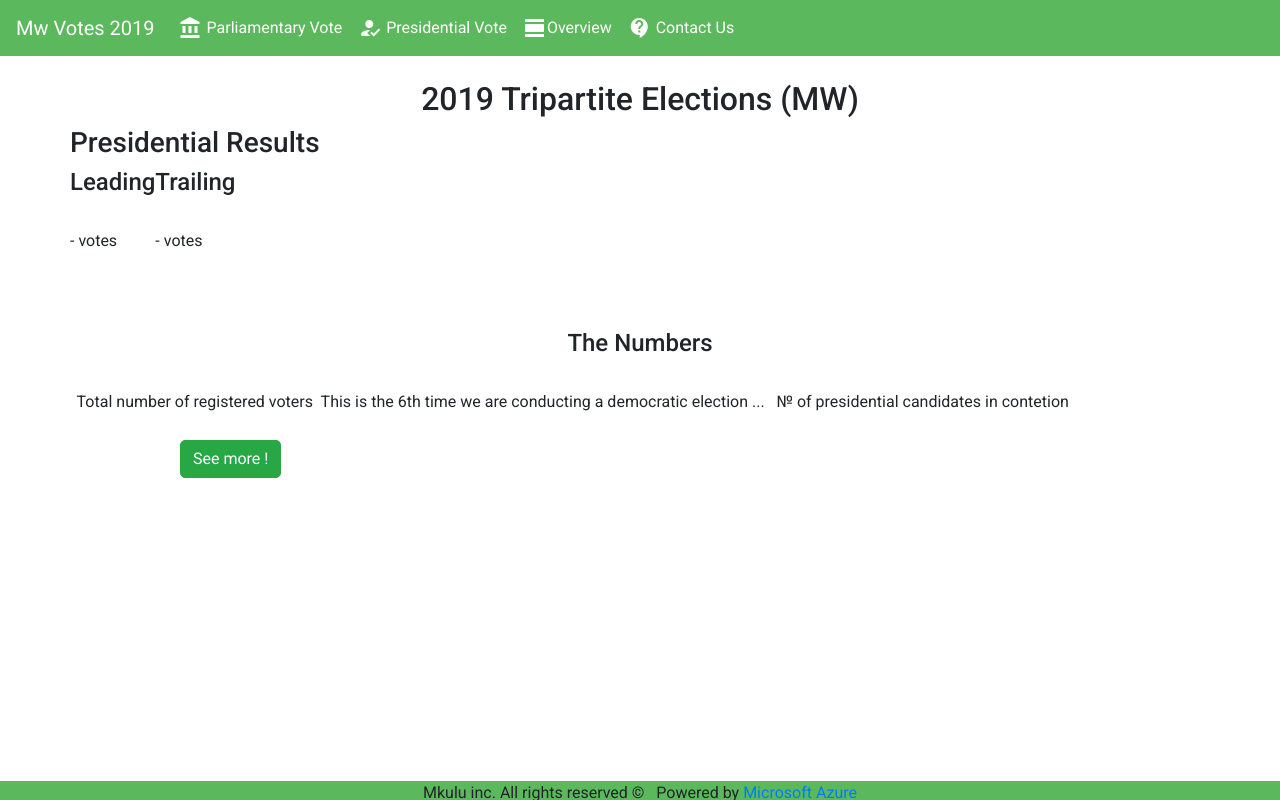
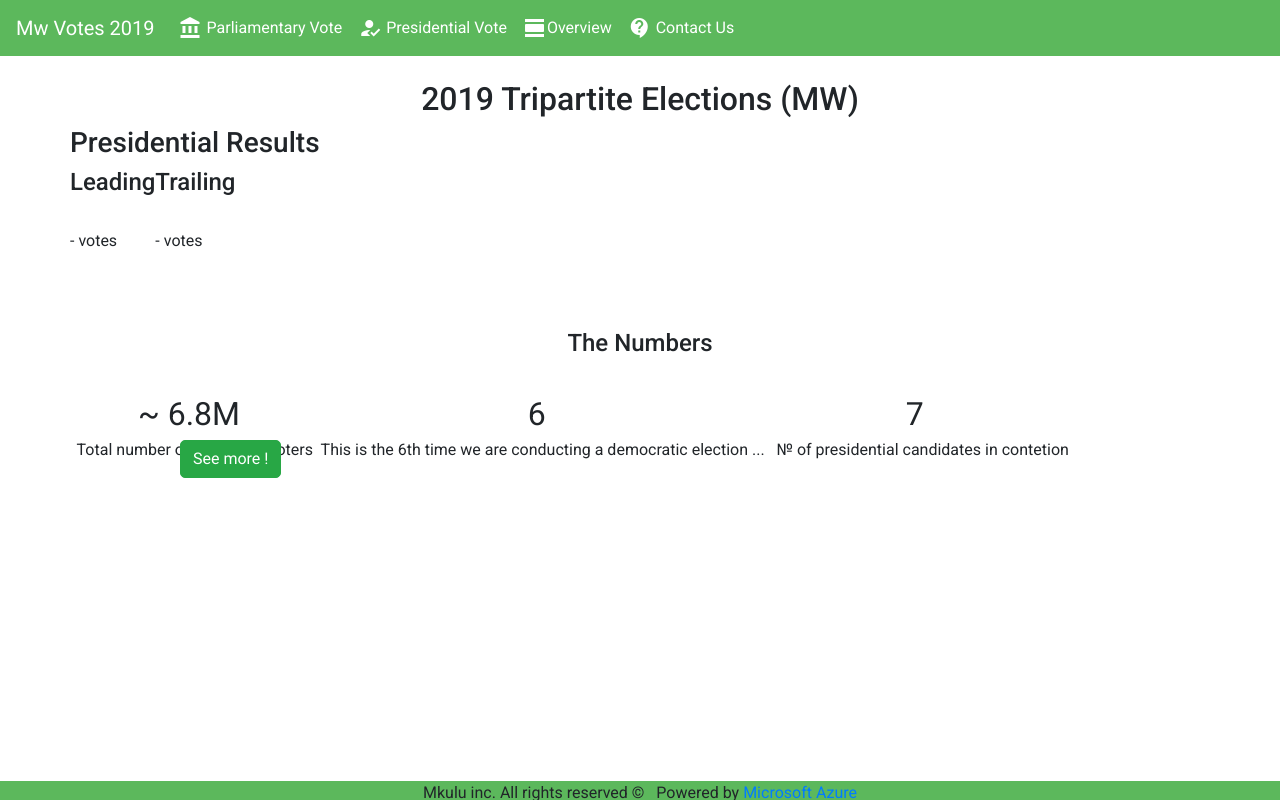
Before and after one commit to Mwiku/MwVotesGui, an Angular app: page /#/index in a window 1280 px wide. Built offline with nearby package versions, Linux system fonts and the light colour scheme; no server answers.

Commit message:
Add variables to code to fix build error in devops

```diff
--- a/src/app/components/home/home.component.ts
+++ b/src/app/components/home/home.component.ts
@@ -9,6 +9,20 @@ import { PresidentialVoteService } from '../../services/presidential-vote.servic
 export class HomeComponent implements OnInit {
 
   public presidentialVoteResults;
+  public totalRegisteredVoters = '~ 6.8M';
+  public leadingPartyVotes: number;
+  public trailingPartyVotes: number;
+    public numberOfPresidentilCandidates = 7;
+
+    public leadingPartyName: string;
+    public leadingPartyColor: string;
+
+    public trailingPartyName: string;
+    public trailingPartyColor: string;
+
+    public totalVotes = 6;
+
+    public voterPercentage: number;
   dateToday = Date.now();
   constructor(private presidentialVoterService: PresidentialVoteService ) { }
 
--- a/src/app/components/overview/overview.component.ts
+++ b/src/app/components/overview/overview.component.ts
@@ -7,6 +7,7 @@ import { Component, OnInit } from '@angular/core';
 })
 export class OverviewComponent implements OnInit {
 
+  public presidentialVoteResults;
   constructor() { }
 
   ngOnInit() {
```
